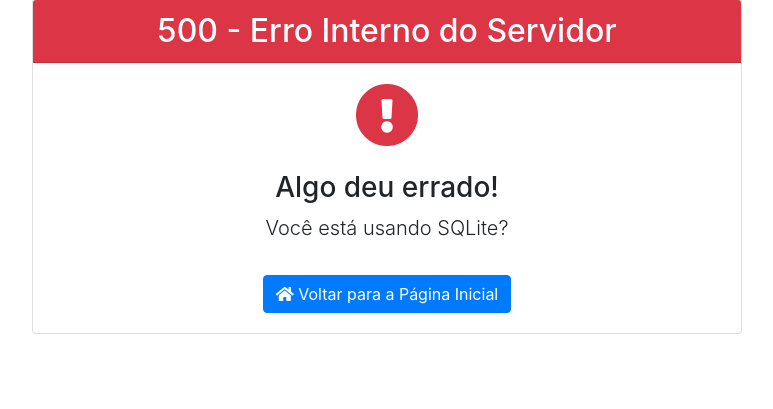
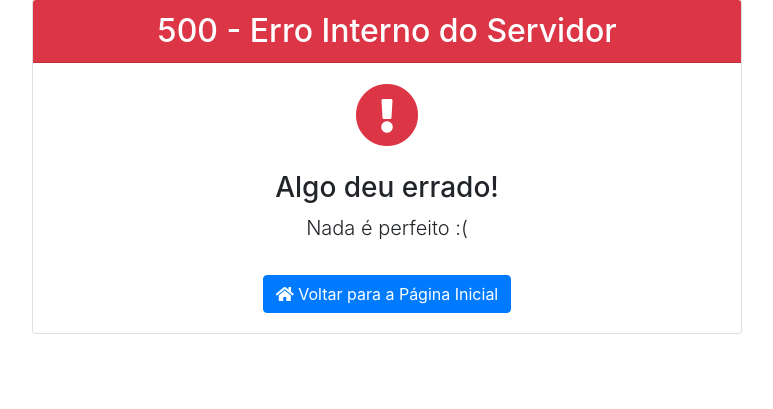
Before and after one commit to RxSaturn/Calendario-Academico, a Flask app: template app/templates/errors/500.html in a window 1280 px wide. Shown: the part 129-538 px from the top of the page, without its empty margins (253-1026 px from the left). Run offline with Flask 3, Linux system fonts and the light colour scheme; the template is opened without the code that fills it, so the values that code supplies are empty.

Commit message:
Update 500.html

```diff
--- a/app/templates/errors/500.html
+++ b/app/templates/errors/500.html
@@ -15,7 +15,7 @@
                         <i class="fas fa-exclamation-circle text-danger" style="font-size: 4rem;"></i>
                     </div>
                     <h3>Algo deu errado!</h3>
-                    <p class="lead">Você está usando SQLite?</p>
+                    <p class="lead">Nada é perfeito :(</p>
                     <a href="{{ url_for('main.index') }}" class="btn btn-primary mt-3">
                         <i class="fas fa-home"></i> Voltar para a Página Inicial
                     </a>
```
